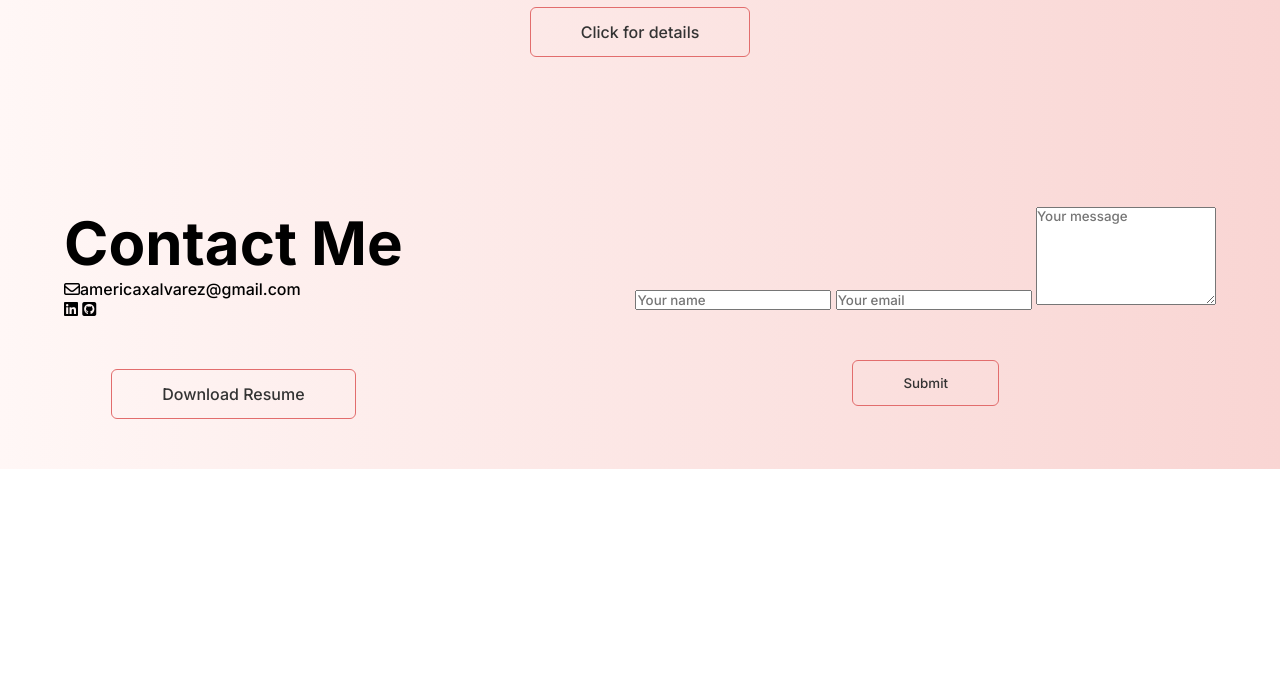
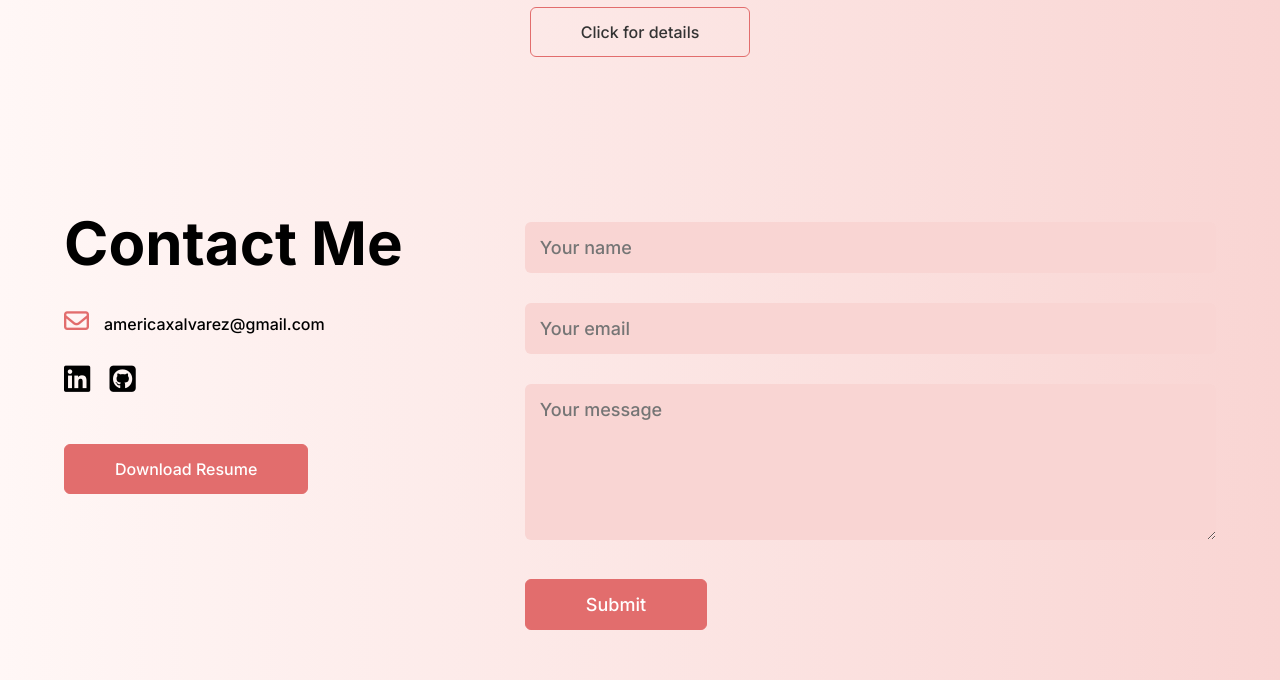
Before and after one commit to America-X/America-Portfolio, a plain HTML site: page frontend/index.html in a window 1280 px wide. Shown: the part 1979-2659 px from the top of the page. Before the commit the page ends 2448 px from the top, so only its background shows below. Drawn offline with Linux system fonts and the light colour scheme.

Commit message:
Added css styling for contact section

```diff
--- a/frontend/style.css
+++ b/frontend/style.css
@@ -289,3 +289,82 @@ section {
   background: #d45757;
   color: white;
 }
+
+/* ------contact-------- */
+.contact-left {
+  flex-basis: 35%;
+}
+
+.contact-left p {
+  margin-top: 30px;
+}
+
+.contact-left p i {
+  color: #e26d6d;
+  margin-right: 15px;
+  font-size: 25px;
+}
+
+.social-icons {
+  margin-top: 30px;
+}
+
+.social-icons i {
+  text-decoration: none;
+  font-size: 30px;
+  margin-right: 15px;
+  color: black;
+  display: inline-block;
+  transition: transform 0.5s;
+}
+
+.social-icons i:hover {
+  color: #e26d6d;
+  transform: translateY(-5px);
+}
+
+.contact-right {
+  flex-basis: 60%;
+}
+
+.button.resume {
+  display: inline-block;
+  background: #e26d6d;
+  color: white;
+}
+
+.button.submit {
+  display: inline-block;
+  background: #e26d6d;
+  color: white;
+}
+
+.contact-right form {
+  width: 100%;
+}
+
+form input,
+form textarea {
+  width: 100%;
+  border: 0;
+  outline: none;
+  background: #f9d5d3;
+  padding: 15px;
+  margin: 15px 0;
+  color: black;
+  font-size: 18px;
+  border-radius: 6px;
+}
+
+form .button.submit {
+  padding: 14px 60px;
+  font-size: 18px;
+  margin-top: 20px;
+  cursor: pointer;
+  background: #e26d6d;
+  transition: background 0.3s;
+}
+
+form .button.submit:hover {
+  background: #d45757;
+}
```
